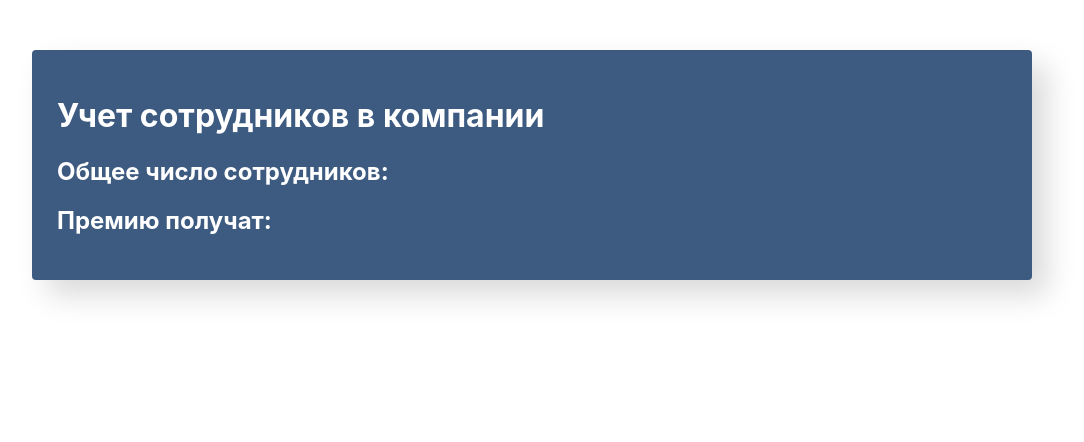
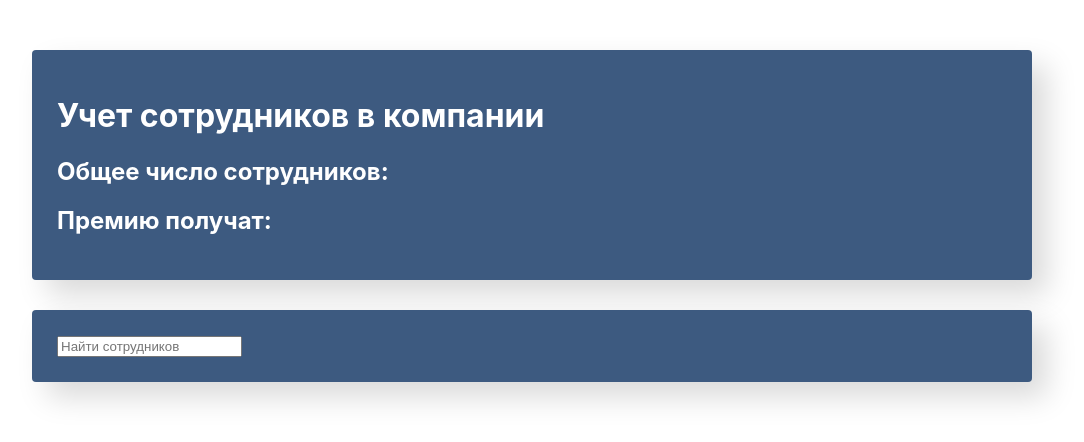
Before and after one commit to millisabel/udemy-react, a React (Create React App) app: page / in a window 1280 px wide. Shown: the top 442 px of the page, without its empty margins (108-1192 px from the left). Built offline with nearby package versions, Linux system fonts and the light colour scheme.

Commit message:
feat: add component SearchPanel

```diff
--- a/src/components/app/App.js
+++ b/src/components/app/App.js
@@ -1,13 +1,18 @@
 import AppInfo from "../app-info/app-info";
+import SearchPanel from "../search-panel/search-panel";
 
 import './app.css';
 
 function App() {
-  return (
-    <div className="app">
-      <AppInfo/>
-    </div>
-  );
+    return (
+        <div className="app">
+            <AppInfo/>
+
+            <div className="search-panel">
+                <SearchPanel/>
+            </div>
+        </div>
+    );
 }
 
 export default App;
--- a/src/components/search-panel/search-panel.css
+++ b/src/components/search-panel/search-panel.css
@@ -0,0 +1,9 @@
+.search-panel{
+    margin-top: 30px;
+    padding: 25px;
+
+    background: #3d5a80;
+    border-radius: 4px;
+    box-shadow: 15px 15px 30px rgba(0, 0, 0, .15);
+    color: #fff;
+}
--- a/src/components/search-panel/search-panel.js
+++ b/src/components/search-panel/search-panel.js
@@ -0,0 +1,12 @@
+import './search-panel.css';
+
+const SearchPanel = () => {
+    return (
+        <input
+            type=" text"
+            className="form-control search-input"
+            placeholder="Найти сотрудников"/>
+    );
+};
+
+export default SearchPanel;
```
